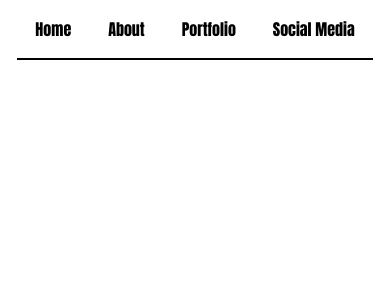
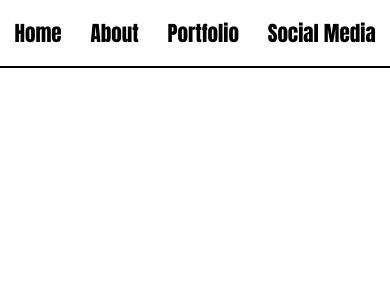
Before and after one commit to Mikepyt87/my-site-frontend, a React (Create React App) app: page /personal-portfolio in a window 390 px wide. Shown: the top 300 px of the page. Built offline with nearby package versions, Linux system fonts and the light colour scheme.

Commit message:
navbar quick update

```diff
--- a/src/components/PersonalPortfolio.css
+++ b/src/components/PersonalPortfolio.css
@@ -1,9 +1,12 @@
 .navbar-links {
+  font-family: "Poppins", sans-serif;
+  font-weight: 100;
+  font-size: 2.5vh;
   display: flex;
   flex-direction: row;
   justify-content: space-around;
   list-style: none;
-  margin: 2vh;
+  margin-top: 2vh;
   padding-bottom: 2vh;
   border-bottom: 2px solid black;
 }
@@ -11,3 +14,8 @@ a {
   text-decoration: none;
   color: black;
 }
+@media screen and (max-width: 720px) {
+  .navbar-links {
+    font-size: 2.5vh;
+  }
+}
--- a/src/components/Welcome.css
+++ b/src/components/Welcome.css
@@ -65,7 +65,9 @@
     font-size: 4.5vw;
   }
 
-  .enterLink {
+  .personalPortfolioLink,
+  .professionalServicesLink,
+  .bar {
     font-size: 2.5vw;
   }
 }
```
